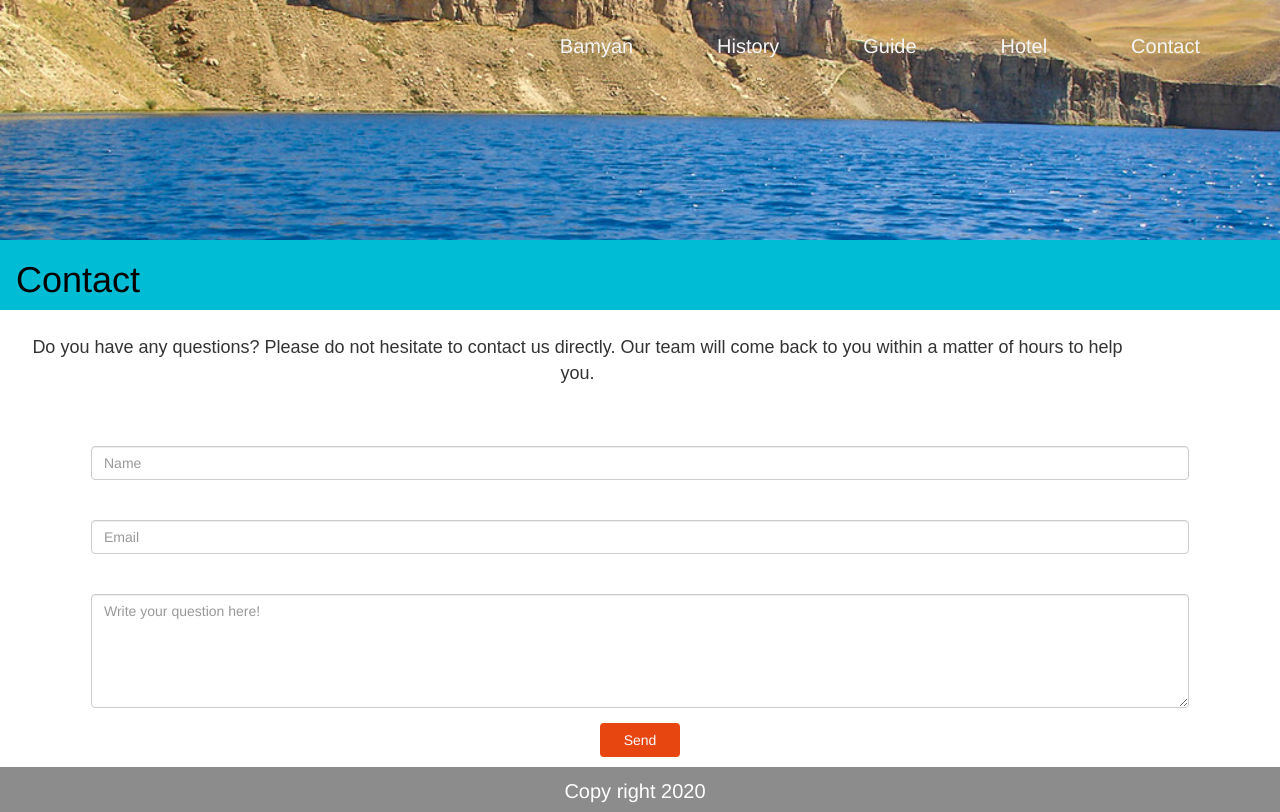
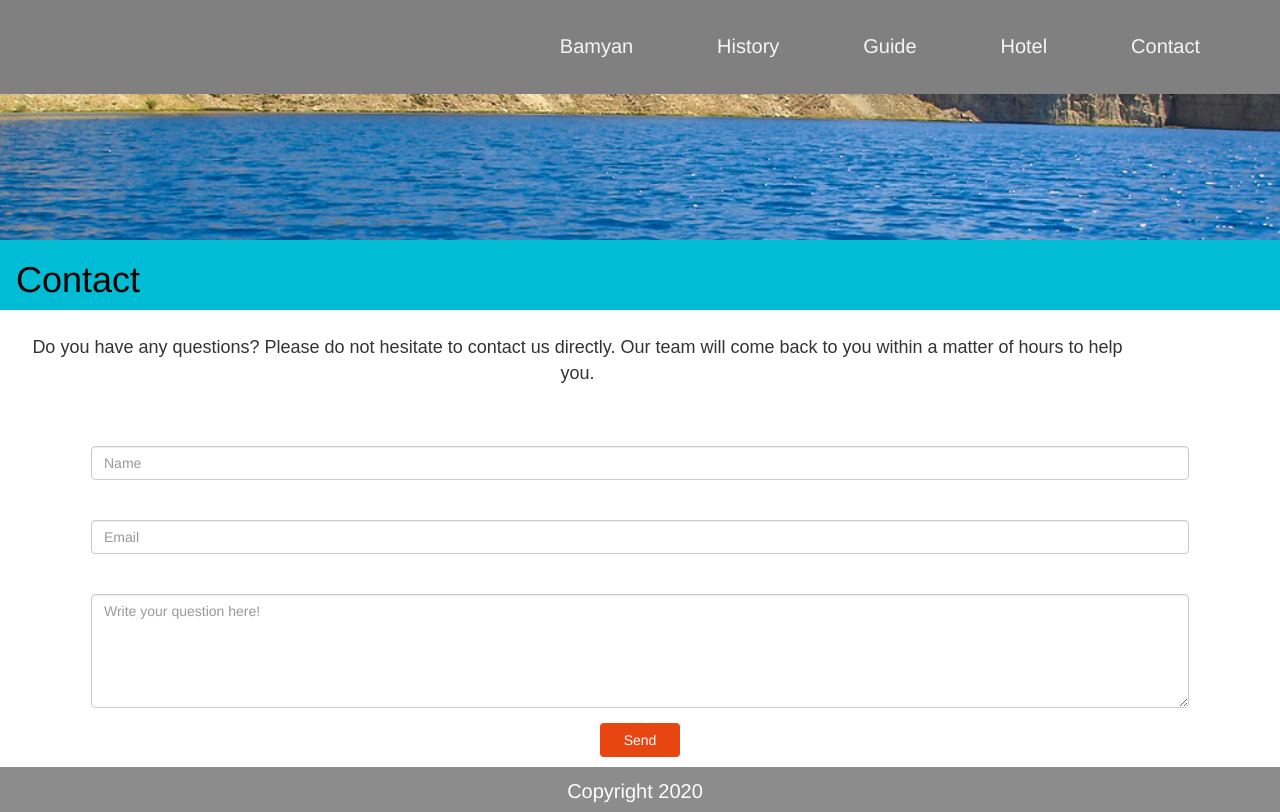
Before and after one commit to asifdanishyar/IFD-Milestone-Project, a plain HTML site: page contact.html in a window 1280 px wide. Shown: the top 812 px of the page. Drawn offline with nearby package versions, Linux system fonts and the light colour scheme.

Commit message:
simi-final-update

```diff
--- a/contact.html
+++ b/contact.html
@@ -41,7 +41,7 @@
                   <i class="fa fa-bars fa-2x"></i>
                </div>
                <div class="menu">
-                  <ul>
+                  <ul style="background-color:gray;">
                      <li><a href="index.html">Bamyan</a></li>
                      <li><a href="history.html">History</a></li>
                      <li><a href="guide.html">Guide</a></li>
@@ -86,7 +86,7 @@
 
        <footer>
         <div class="footer">
-        <p style="text-align:center;">Copy right 2020</p>
+        <p style="text-align:center;">Copyright 2020</p>
         <ul class="list-inline social-links">
                     <li class="list-inline-item">
                         <a target="_blank" href="https://www.facebook.com/BAMYAN/">
```
Also changed, not shown: activities.html (+1 -1 lines), guide.html (+1 -1 lines), history.html (+2 -2 lines), hotel.html (+2 -2 lines), index.html (+1 -1 lines).
